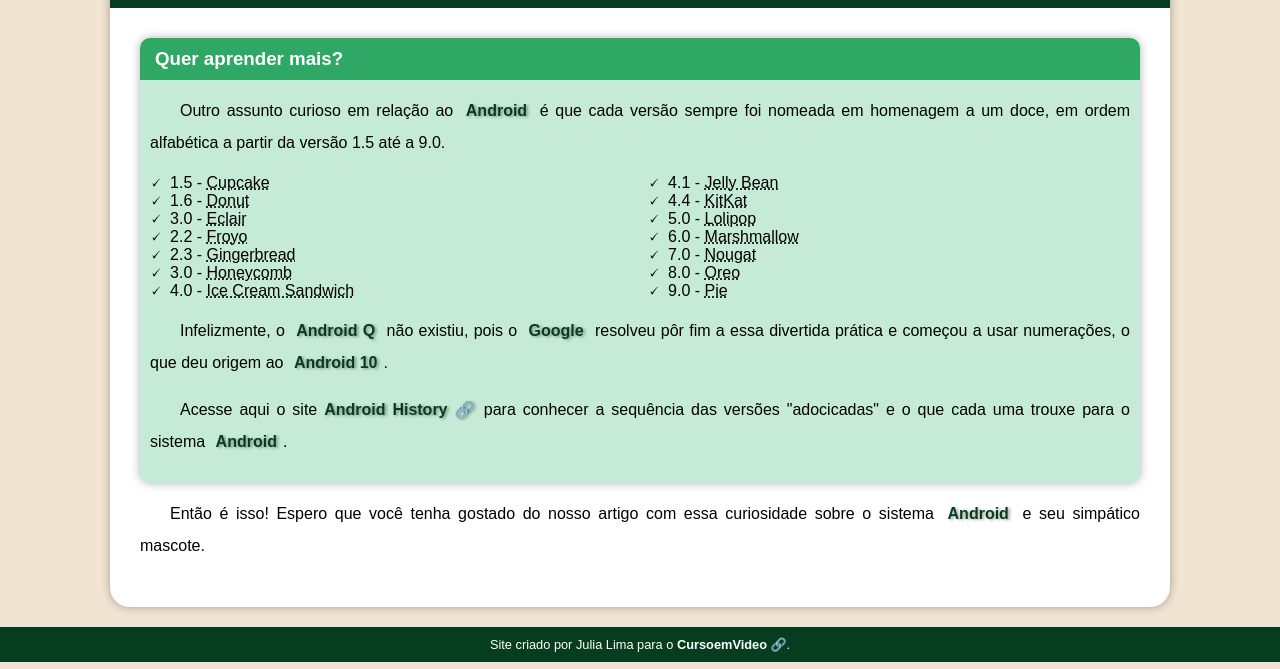
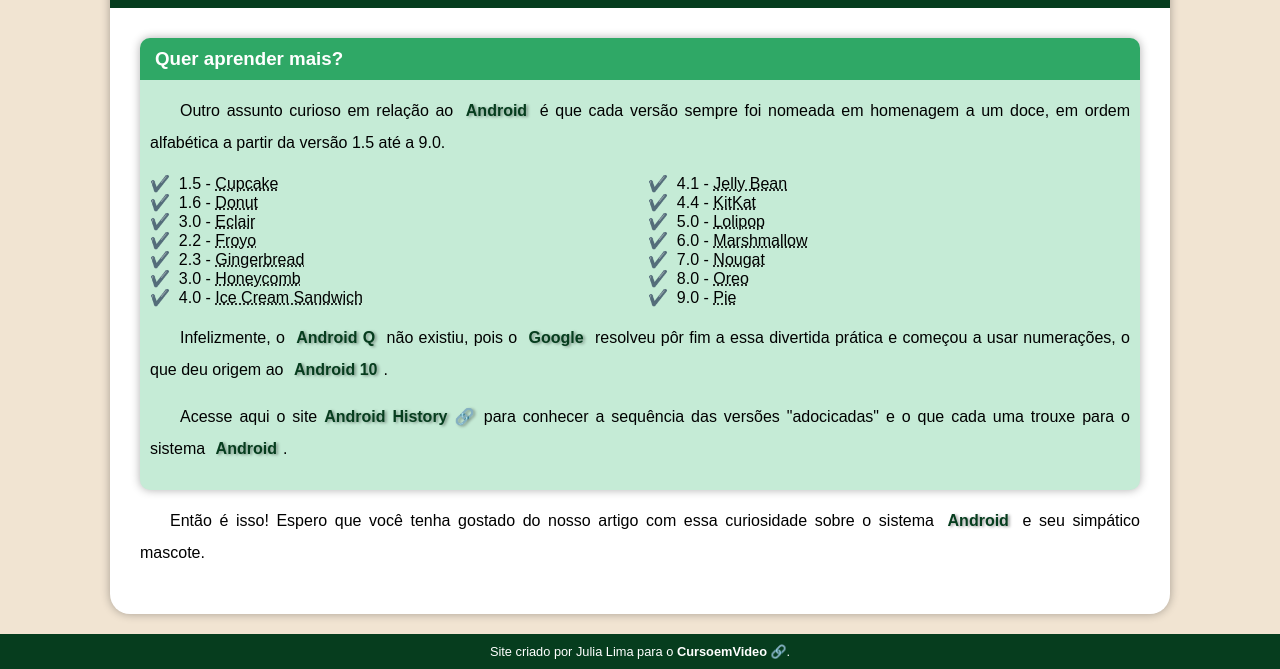
Before and after one commit to juliafclima/projeto-android, a plain HTML site: page index.html in a window 1280 px wide. Shown: the part 2421-3090 px from the top of the page. Drawn offline with Linux system fonts and the light colour scheme.

Commit message:
emoji check

```diff
--- a/estilo/style.css
+++ b/estilo/style.css
@@ -201,7 +201,7 @@ aside h3 {
 aside ul {
     list-style-position: inside;
     columns: 2;
-    list-style-type: '\1F5F8\00A0\00A0';
+    list-style-type: '✔️\00A0\00A0';
 }
 
 
```
